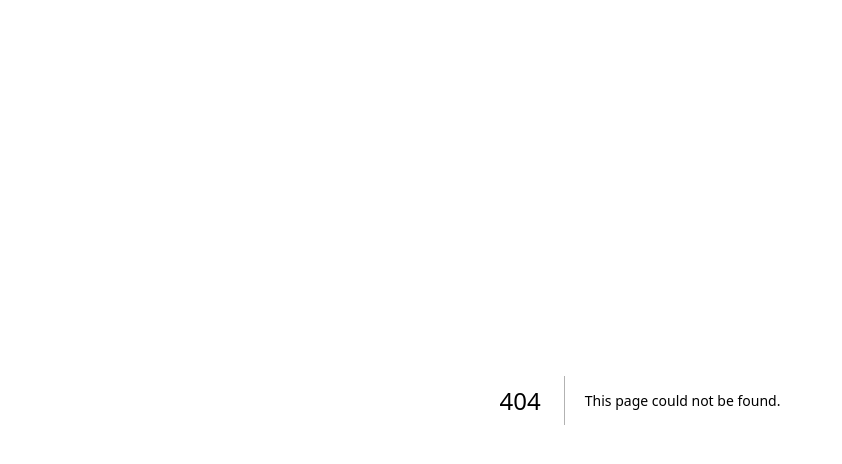
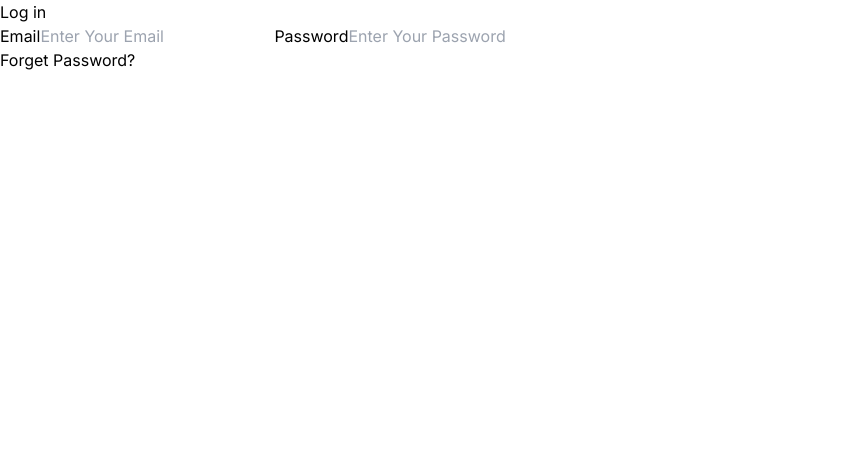
Before and after one commit to Maxwell011/moni-finance, a Next.js app: page /login in a window 1280 px wide. Before the commit this address had no page. Shown: the top 464 px of the page, without its empty margins (0-842 px from the left). Built offline with nearby package versions, Linux system fonts and the light colour scheme.

Commit message:
Add login page component.

```diff
--- /dev/null
+++ b/src/app/login/page.tsx
@@ -0,0 +1,19 @@
+const Login = () => {
+  return (
+    <div>
+      <h2>Log in</h2>
+
+      <label>Email</label>
+      <input type='text' placeholder='Enter Your Email' />
+      <label>Password</label>
+      <input type='password' placeholder='Enter Your Password' />
+
+      <h3>Forget Password?</h3>
+
+      <button className='flex w-[278px] justify-center items-center gap-4 text-white text-base not-italic font-normal leading-[normal] p-3 rounded-[10px]'>
+        Login in
+      </button>
+    </div>
+  );
+};
+export default Login;
```
